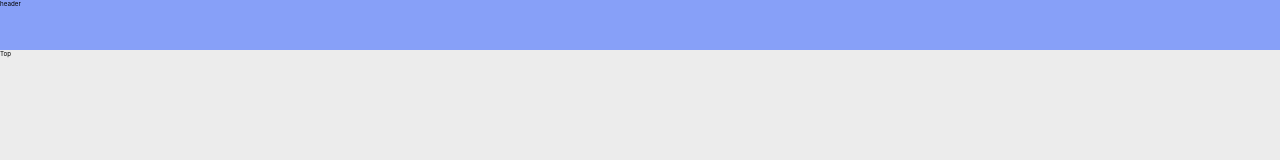
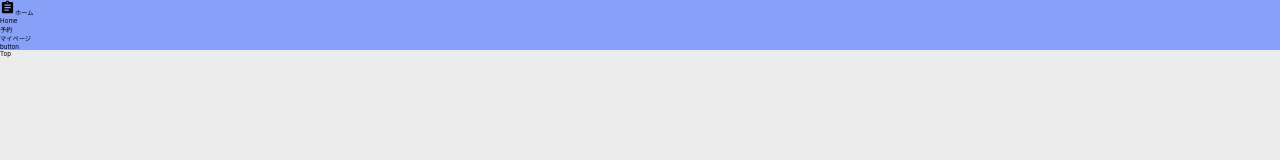
Before and after one commit to haruka-mitsushima/reserve-system-app, a React (Create React App) app: page / in a window 1280 px wide. Shown: the top 160 px of the page. Built offline with nearby package versions, Linux system fonts and the light colour scheme.

Commit message:
Headerコンポーネント編集

```diff
--- a/src/components/Header.tsx
+++ b/src/components/Header.tsx
@@ -1,10 +1,19 @@
 import React from "react";
 import "../styles/Header.module.css";
+import AssignmentIcon from "@mui/icons-material/Assignment";
+import { Link } from "react-router-dom";
 
 const Header = () => {
   return (
     <header>
-      <div>header</div>
+      <Link to="/">
+        <AssignmentIcon />
+        ホーム
+      </Link>
+      <div>Home</div>
+      <div>予約</div>
+      <div>マイページ</div>
+      <div>button</div>
     </header>
   );
 };
```
